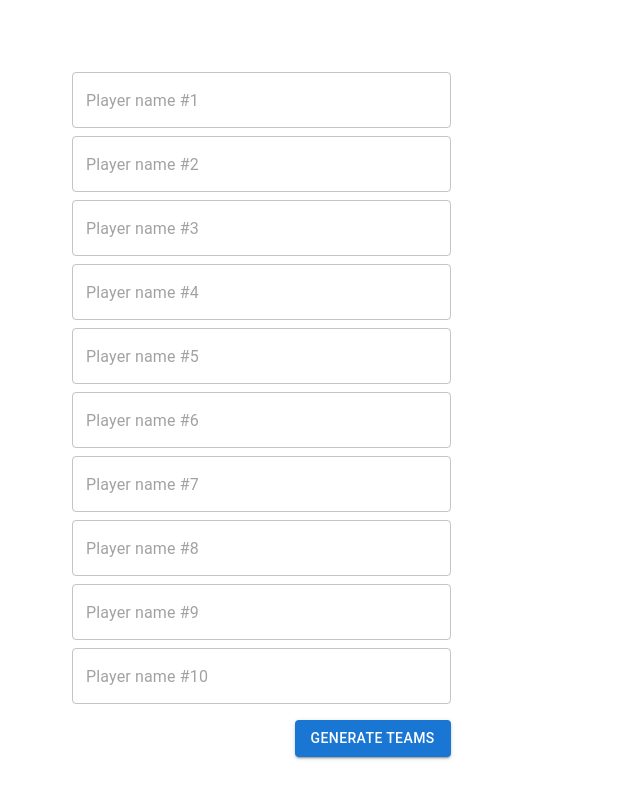
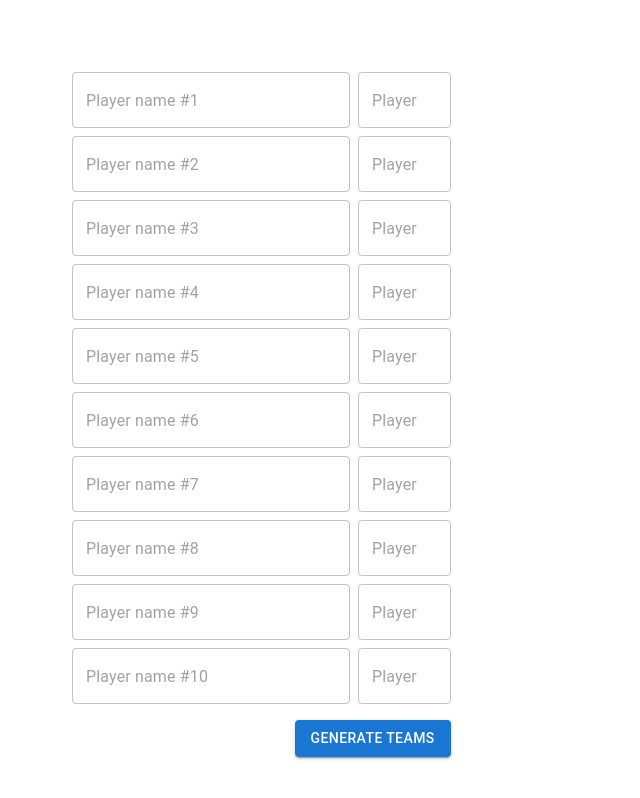
Before and after one commit to williancozzi/team-generator, a React (Create React App) app: page / in a window 1280 px wide. Shown: the top 798 px of the page, without its empty margins (0-640 px from the left). Built offline with nearby package versions, Linux system fonts and the light colour scheme.

Commit message:
added skill level

```diff
--- a/src/Components/TeamGenerator.jsx
+++ b/src/Components/TeamGenerator.jsx
@@ -1,46 +1,87 @@
 import React from "react";
 import { Box, Grid, TextField, Button } from "@mui/material";
 
-function shuffle(array) {
-  for (let i = array.length - 1; i > 0; i--) {
-    const j = Math.floor(Math.random() * (i + 1));
-    [array[i], array[j]] = [array[j], array[i]];
+function divideIntoTeams(players) {
+  // Sort players by skill level (ascending order)
+  const sortedPlayers = players.sort((a, b) => a.level - b.level);
+
+  // Initialize teams
+  const team1 = [];
+  const team2 = [];
+
+  // Alternate between adding players to team1 and team2
+  for (let i = 0; i < sortedPlayers.length; i++) {
+    if (i % 2 === 0) {
+      team1.push(sortedPlayers[i]);
+    } else {
+      team2.push(sortedPlayers[i]);
+    }
   }
-  return array;
-}
 
-function divideIntoTeams(names) {
-  const shuffledNames = shuffle(names);
-  const teamSize = Math.ceil(names.length / 2);
-  const team1 = shuffledNames.slice(0, teamSize);
-  const team2 = shuffledNames.slice(teamSize);
+  // Check if the total skill level of the two teams is balanced
+  const team1SkillLevel = team1.reduce(
+    (total, player) => total + player.level,
+    0
+  );
+  const team2SkillLevel = team2.reduce(
+    (total, player) => total + player.level,
+    0
+  );
+
+  // If the teams are not balanced, try swapping the lowest skill level player from the higher skill level team with the highest skill level player from the lower skill level team
+  if (Math.abs(team1SkillLevel - team2SkillLevel) > 10) {
+    const highSkillTeam = team1SkillLevel > team2SkillLevel ? team1 : team2;
+    const lowSkillTeam = team1SkillLevel < team2SkillLevel ? team1 : team2;
+    const highestSkillPlayer = highSkillTeam.reduce(
+      (bestPlayer, player) =>
+        player.level > bestPlayer.level ? player : bestPlayer,
+      highSkillTeam[0]
+    );
+    const lowestSkillPlayer = lowSkillTeam.reduce(
+      (worstPlayer, player) =>
+        player.level < worstPlayer.level ? player : worstPlayer,
+      lowSkillTeam[0]
+    );
+    highSkillTeam.splice(highSkillTeam.indexOf(highestSkillPlayer), 1);
+    lowSkillTeam.splice(lowSkillTeam.indexOf(lowestSkillPlayer), 1);
+    highSkillTeam.push(lowestSkillPlayer);
+    lowSkillTeam.push(highestSkillPlayer);
+  }
+
   return [team1, team2];
 }
 
 function TeamGenerator() {
-  const [names, setNames] = React.useState([
-    "",
-    "",
-    "",
-    "",
-    "",
-    "",
-    "",
-    "",
-    "",
-    "",
+  const [players, setPlayers] = React.useState([
+    { name: "", level: 0 },
+    { name: "", level: 0 },
+    { name: "", level: 0 },
+    { name: "", level: 0 },
+    { name: "", level: 0 },
+    { name: "", level: 0 },
+    { name: "", level: 0 },
+    { name: "", level: 0 },
+    { name: "", level: 0 },
+    { name: "", level: 0 },
   ]);
   const [teams, setTeams] = React.useState([]);
 
   function handleSubmit(event) {
     event.preventDefault();
-    setTeams(divideIntoTeams(names));
+    setTeams(divideIntoTeams(players));
   }
 
   function handleNameChange(index, event) {
-    const updatedNames = [...names];
-    updatedNames[index] = event.target.value;
-    setNames(updatedNames);
+    const updatedPlayers = [...players];
+    updatedPlayers[index].name = event.target.value;
+    setPlayers(updatedPlayers);
+  }
+
+  function handleLevelChange(index, event) {
+    const level = Math.min(parseInt(event.target.value), 10);
+    const updatedPlayers = [...players];
+    updatedPlayers[index].level = level;
+    setPlayers(updatedPlayers);
   }
 
   return (
@@ -48,13 +89,20 @@ function TeamGenerator() {
       <Grid container>
         <Grid item md={4}>
           <form onSubmit={handleSubmit}>
-            {names.map((name, index) => (
-              <div style={{ display: "block" }}>
+            {players.map((player, index) => (
+              <div style={{ display: "flex" }}>
                 <TextField
                   key={index}
                   onChange={handleNameChange.bind(null, index)}
-                  sx={{ mt: 1, width: "100%" }}
+                  sx={{ mt: 1, width: "75%", mr: 1 }}
                   placeholder={`Player name #${index + 1}`}
+                />
+                <TextField
+                  key={index}
+                  onChange={handleLevelChange.bind(null, index)}
+                  sx={{ mt: 1, width: "25%" }}
+                  placeholder="Player level"
+                  type="number"
                 />
               </div>
             ))}
@@ -67,14 +115,18 @@ function TeamGenerator() {
               <>
                 <h2>Team 1</h2>
                 <ul>
-                  {teams[0].map((name, index) => (
-                    <li key={index}>{name}</li>
+                  {teams[0].map((player, index) => (
+                    <li key={index}>
+                      {player.name} (level {player.level})
+                    </li>
                   ))}
                 </ul>
                 <h2>Team 2</h2>
                 <ul>
-                  {teams[1].map((name, index) => (
-                    <li key={index}>{name}</li>
+                  {teams[1].map((player, index) => (
+                    <li key={index}>
+                      {player.name} (level {player.level})
+                    </li>
                   ))}
                 </ul>
               </>
```
